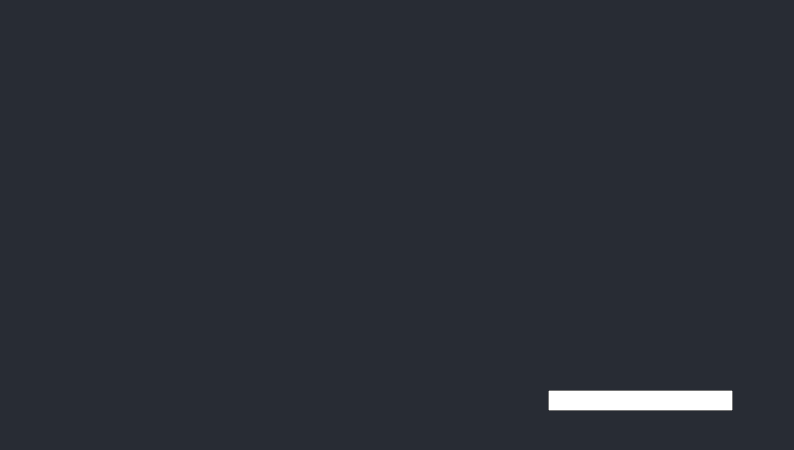
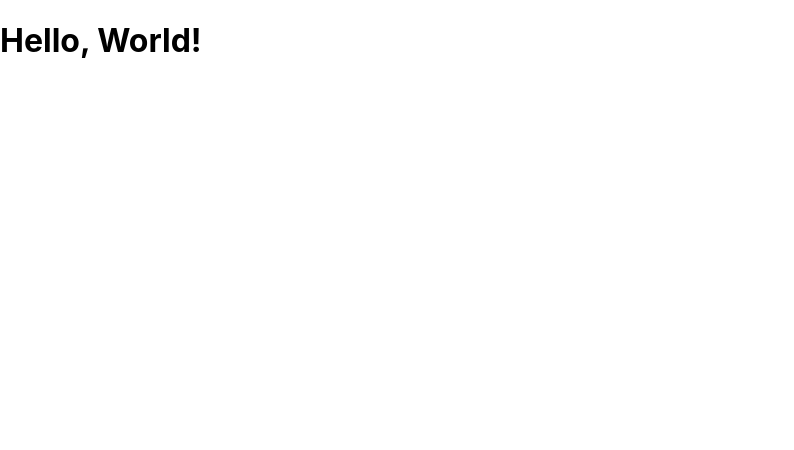
Before and after one commit to jakubhfake/megak-react-app, a React (Create React App) app: page / in a window 1280 px wide. Shown: the top 450 px of the page, without its empty margins (0-794 px from the left). Built offline with nearby package versions, Linux system fonts and the light colour scheme.

Commit message:
Virtual DOM in  REACT

```diff
--- a/src/index.js
+++ b/src/index.js
@@ -1,17 +1,9 @@
 import React from 'react';
 import ReactDOM from 'react-dom/client';
 import './index.css';
-import App from './App';
-import reportWebVitals from './reportWebVitals';
+
 
 const root = ReactDOM.createRoot(document.getElementById('root'));
 root.render(
-  <React.StrictMode>
-    <App />
-  </React.StrictMode>
+  <h1>Hello, World!</h1>
 );
-
-// If you want to start measuring performance in your app, pass a function
-// to log results (for example: reportWebVitals(console.log))
-// or send to an analytics endpoint. Learn more: https://bit.ly/CRA-vitals
-reportWebVitals();
```
